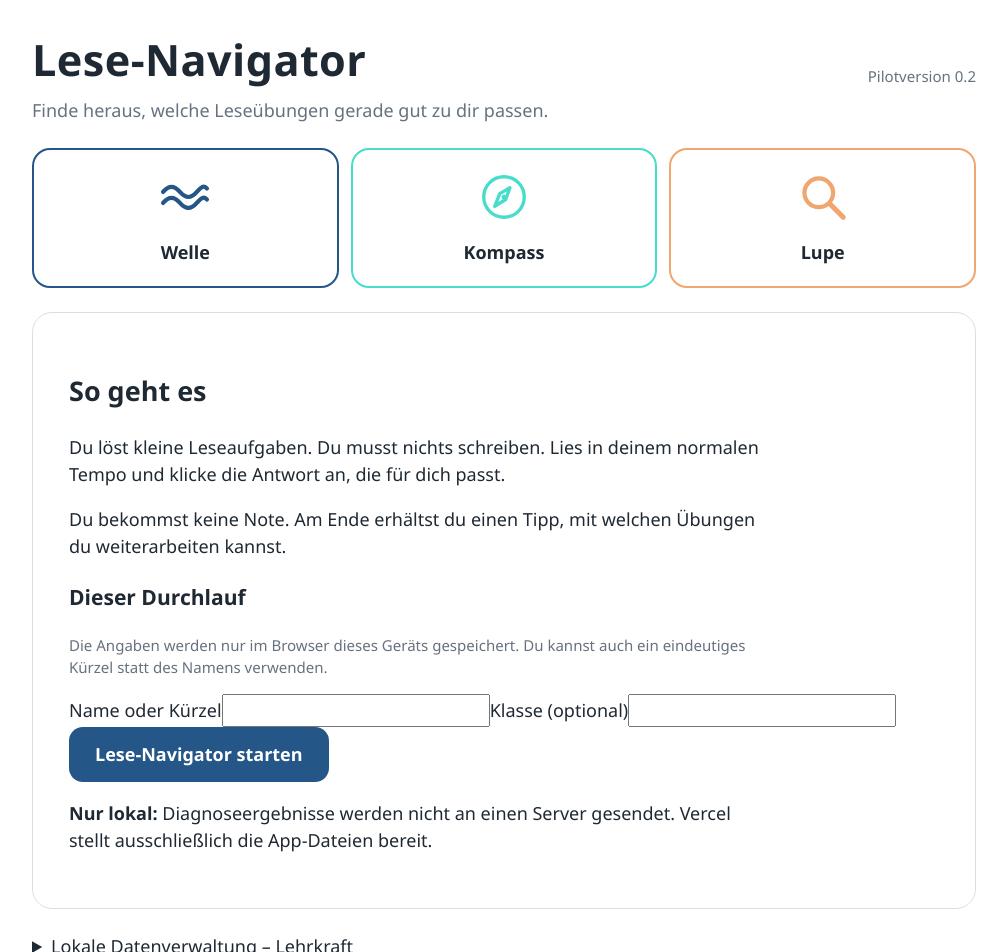
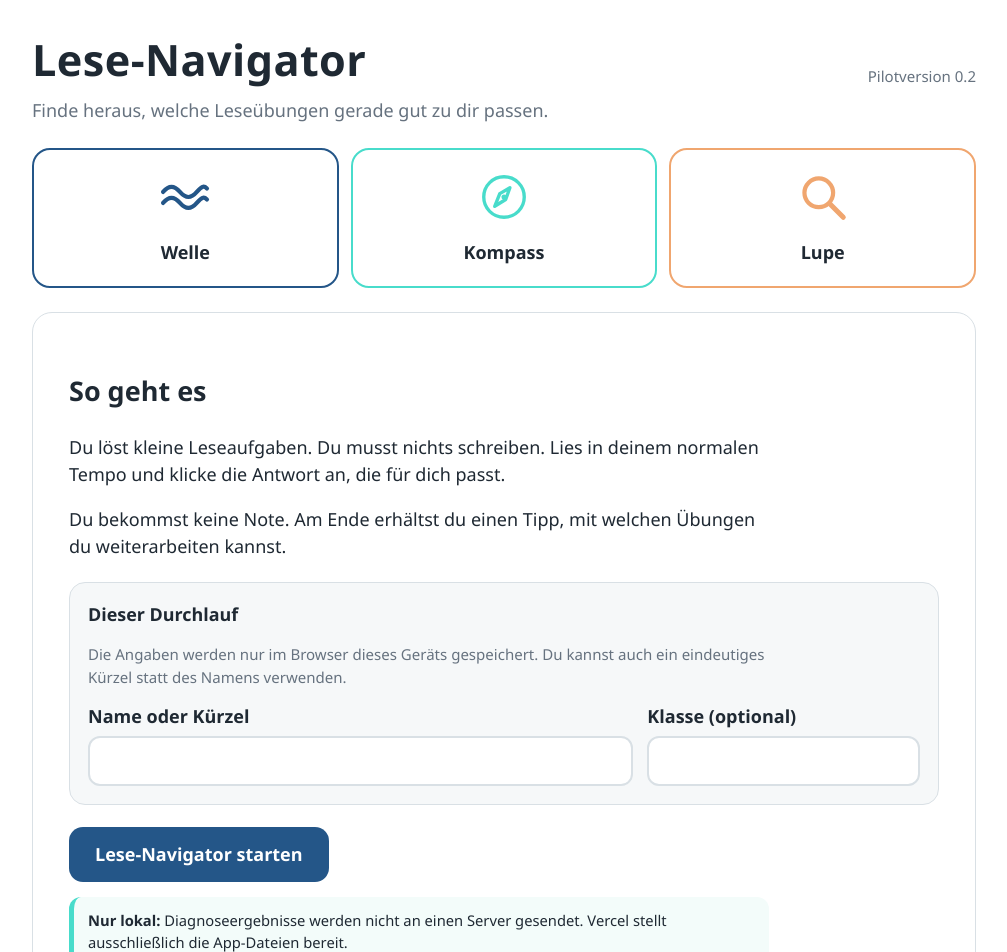
Before and after one commit to technikerleben/lesediagnostik5, a Next.js app: page / in a window 1280 px wide. Shown: the top 952 px of the page, without its empty margins (136-1143 px from the left). Built offline with nearby package versions, Linux system fonts and the light colour scheme.

Commit message:
Gestalte lokale Datenverwaltung und Eingabefelder

```diff
--- a/app/globals.css
+++ b/app/globals.css
@@ -381,3 +381,101 @@ button:focus-visible {
     transition: none;
   }
 }
+
+
+.participant-box {
+  margin: 22px 0;
+  padding: 18px;
+  border: 1px solid var(--line);
+  border-radius: 16px;
+  background: var(--panel);
+}
+
+.participant-box h3 {
+  margin: 0 0 6px;
+  font-size: 1.12rem;
+}
+
+.form-grid {
+  display: grid;
+  grid-template-columns: minmax(0, 2fr) minmax(0, 1fr);
+  gap: 14px;
+  margin-top: 14px;
+}
+
+.form-grid label {
+  display: grid;
+  gap: 6px;
+  font-weight: 700;
+}
+
+.form-grid input {
+  width: 100%;
+  min-height: 50px;
+  padding: 10px 12px;
+  border: 2px solid var(--line);
+  border-radius: 12px;
+  background: var(--white);
+  color: var(--text);
+  font-size: 1rem;
+}
+
+.form-grid input:focus {
+  outline: 3px solid var(--focus);
+  outline-offset: 2px;
+  border-color: var(--blue);
+}
+
+.local-only-note,
+.save-message {
+  padding: 12px 14px;
+  border-radius: 12px;
+  background: #f3fcfa;
+  border-left: 5px solid var(--mint);
+  font-size: 0.92rem;
+}
+
+.error-message {
+  padding: 12px 14px;
+  border-radius: 12px;
+  background: #fff7f4;
+  border-left: 5px solid var(--orange);
+  font-weight: 700;
+}
+
+.local-admin {
+  border: 1px solid var(--line);
+  border-radius: 16px;
+  background: var(--white);
+}
+
+.local-admin summary {
+  padding: 16px 18px;
+  cursor: pointer;
+  font-weight: 800;
+}
+
+.local-admin-body {
+  padding: 0 18px 18px;
+}
+
+.danger-button {
+  min-height: 52px;
+  border-radius: 14px;
+  padding: 12px 16px;
+  border: 2px solid #a33a2c;
+  background: var(--white);
+  color: #81291f;
+  font-weight: 800;
+}
+
+button:disabled {
+  cursor: not-allowed;
+  opacity: 0.45;
+}
+
+@media (max-width: 640px) {
+  .form-grid {
+    grid-template-columns: 1fr;
+  }
+}
```
